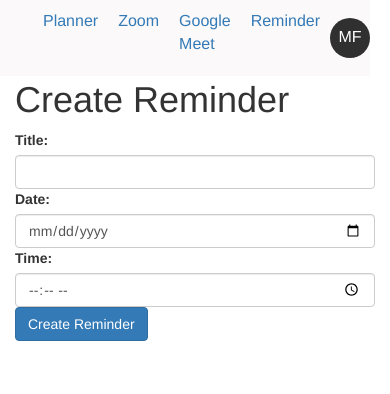
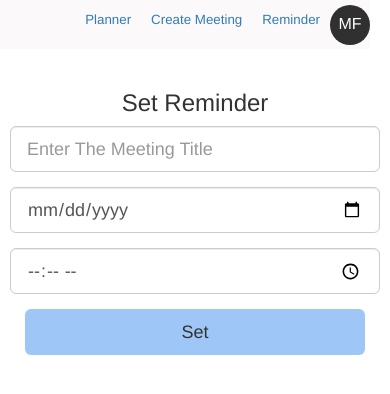
Before and after one commit to Daniel-Musunza/meeting-planner-frontend, a Vue app: page /reminder in a window 390 px wide. Shown: the top 394 px of the page. Built offline with nearby package versions, Linux system fonts and the light colour scheme.

Commit message:
reminder page

```diff
--- a/package.json
+++ b/package.json
@@ -7,6 +7,7 @@
     "build": "vue-cli-service build"
   },
   "dependencies": {
+    "axios": "^1.4.0",
     "vue": "^3.2.13",
     "vue-router": "^4.0.3",
     "vuex": "^4.0.0"
--- a/src/components/Zoom.vue
+++ b/src/components/CreateMeeting.vue
@@ -21,15 +21,13 @@
                 <div class="card-header border-0">
                     <div class="card-title text-center">
                         <div class="p-1">
-                            <a href="/">
+                            <h3>Create Meeting</h3>
+
                                 <img src="@/assets/logo.png" alt="Planner"
                                     class="plain-page-logo" width="200px">
-                            </a>
+
                         </div>
                     </div>
-                    <h6 class="card-subtitle line-on-side text-muted text-center font-small-3 pt-2">
-                        <span>Zoom</span>
-                    </h6>
                 </div>
                 <div class="card-content">
                     <div class="card-body login">
@@ -37,6 +35,15 @@
                         <form class="form-horizontal form-simple" method="POST" action="">
                             <TheLoader v-if="loading"/>
                             <input type="hidden" name="_token" >
+                            <fieldset class="form-group position-relative has-icon-left">
+                                <input type="text"
+                                    class="form-control form-control-lg input-lg "
+                                   v-model.trim="username"
+                                    placeholder="Your Name" required>
+                                <div class="form-control-position">
+                                    <i class="ft-user"></i>
+                                </div>
+                              </fieldset>
                               <fieldset class="form-group position-relative has-icon-left">
                                 <input type="text"
                                     class="form-control form-control-lg input-lg "
@@ -45,31 +52,25 @@
                                 <div class="form-control-position">
                                     <i class="ft-user"></i>
                                 </div>
-                                                            </fieldset>
-                            <fieldset class="form-group position-relative has-icon-left">
-                                <input type="password"
+                              </fieldset>
+                              <fieldset class="form-group position-relative has-icon-left">
+                                <input type="text"
                                     class="form-control form-control-lg input-lg "
-                                    placeholder="Enter Your Account Password" required
-                                   v-model.trim="password">
-                                <div class="form-control-position">
-                                    <i class="fa fa-lock"></i>
-                                </div>
-                                                            </fieldset>
+                                   v-model.trim="title"
+                                    placeholder="Enter Meeting Title" required>
+                              </fieldset>
+                              <div class="form-group">
+                                <h5>Meeting Application</h5>
+                                <select name="field" class="form-control form-control-lg input-lg" required  v-model="meeting_app">
+                                    <option value="zoom">Zoom</option>
+                                    <option value="google_meet">Google Meet</option>
+                                </select>
+                              </div>
 
-                            <button type="submit"   class="btn blue-bg btn-lg btn-block">
+                            <button type="submit" @click.prevent="createMeeting()" class="btn blue-bg btn-lg btn-block">
                               Create
                             </button>
                         </form>
-                    </div>
-                </div>
-                <div class="card-footer">
-                    <div class="">
-                        <p class="float-sm-right text-center m-0">
-                            New Client?
-                            <router-link  to="/client-register" class="card-link">
-                                Sign Up
-                            </router-link>
-                        </p>
                     </div>
                 </div>
             </div>
@@ -83,21 +84,47 @@
 
 <script>
  import TheLoader from "@/components/TheLoader";
-
+ import axios from "axios";
 export default {
     name: "clientLogIn",
       data() {
           return {
               email: '',
-              password: '',
+              title: '',
+              username: '',
               errorMsg: '',
               error: null,
-              loading: null
+              loading: null,
+              meeting_app: null,
+
           };
       },
       components: {
         TheLoader
       },
+      methods: {
+        createMeeting() {
+
+                this.loading = true;
+                const data = {
+                    email: this.email,
+                };
+                console.log(this.username);
+                axios
+                    .post("http://localhost:3444/meeting", data)
+                    .then((response) => {
+                    let URL =
+                        response.data.join_url.replace(
+                        "https://us04web.zoom.us/j/",
+                        "http://localhost:9999/?"
+                        ) + `?role=1?name=${this.username}`;
+                    console.log(URL);
+                    window.location.replace(URL);
+                    })
+                    .catch((err) => console.error(err));
+                    this.loading = false;
+            },
+      }
 
   };
 </script>
@@ -107,9 +134,21 @@ export default {
     margin-top: 40px;
     margin-left: 500px;
 }
-
-#send-btn{
-    background-color:#1c68c4;
+.form-group{
+    display: flex;
+    flex-direction: column;
+    justify-content: center;
+    align-items: center;
+}
+.btn{
+    background-color:#9ec6f6;
+}
+@media only screen and (max-width: 768px) {
+    .content {
+    margin-top: 40px;
+    margin-left: 0;
+    padding: 10px;
+}
 }
 
 </style>
--- a/src/components/Header.vue
+++ b/src/components/Header.vue
@@ -4,8 +4,7 @@
 
          <ul class="list">
             <li><router-link to="/">Planner</router-link></li>
-            <li><router-link to="/zoom">Zoom</router-link></li>
-            <li><router-link to="/meet">Google Meet</router-link></li>
+            <li><router-link to="/create-meeting">Create Meeting</router-link></li>
             <li><router-link to="/reminder">Reminder</router-link></li>
          </ul>
          <div class="user-wrapper" >
@@ -19,7 +18,7 @@
           <div v-if="profileMenu " class="profile-menu"  @click="toggleProfileMenu">
             <div class="info">
               <div class="right">
-                <h4>profileFirstName profileLastName</h4>
+                <h4>Musunza Festus</h4>
 
                 <br>
 
@@ -77,6 +76,7 @@ export default {
     border-radius: 50%;
     color: #fff;
     background-color: #303030;
+    z-index: 999px;
   }
 .profile-menu {
     position: absolute;
@@ -86,6 +86,7 @@ export default {
     width: 270px;
     background-color: #fff;
     box-shadow: 0 4px 0px -1px #79aae6;
+    z-index: 999;
   }
 header{
     position: fixed;
@@ -110,6 +111,13 @@ li{
 .list{
     display: flex;
     flex-direction: row;
+}
+@media only screen and (max-width: 768px) {
+  .list{
+    display: flex;
+    flex-direction: row;
     justify-content: center;
+   font-size: smaller;
+}
 }
 </style>
--- a/src/components/Meet.vue
+++ /dev/null
@@ -1,50 +0,0 @@
-<template>
-    <div>
-      <h1>Create Meeting</h1>
-
-      <form @submit.prevent="createMeeting">
-        <div>
-          <label for="title">Title:</label>
-          <input type="text" id="title" v-model="meeting.title" required>
-        </div>
-
-        <div>
-          <label for="date">Date:</label>
-          <input type="date" id="date" v-model="meeting.date" required>
-        </div>
-
-        <div>
-          <label for="time">Time:</label>
-          <input type="time" id="time" v-model="meeting.time" required>
-        </div>
-
-        <div>
-          <button type="submit">Create Meeting</button>
-        </div>
-      </form>
-    </div>
-  </template>
-
-  <script>
-  export default {
-    data() {
-      return {
-        meeting: {
-          title: '',
-          date: '',
-          time: '',
-        },
-      };
-    },
-    methods: {
-      createMeeting() {
-        // Handle meeting creation logic here
-        console.log('Meeting created:', this.meeting);
-      },
-    },
-  };
-  </script>
-
-  <style scoped>
-  /* Add any custom styles for the MeetingForm component */
-  </style>
--- a/src/components/Reminder.vue
+++ b/src/components/Reminder.vue
@@ -1,27 +1,76 @@
 <template>
-<div class="container">
-    <h1 class="mt-4">Create Reminder</h1>
 
-    <form @submit.prevent="createReminder" class="mt-4">
-      <div class="mb-3">
-        <label for="title" class="form-label">Title:</label>
-        <input type="text" id="title" v-model="reminder.title" required class="form-control">
+  <div class="app-content content">
+        <div class="content-wrapper">
+            <div class="content-body">
+
+                <noscript>
+                    <div class="alert alert-icon-left alert-danger alert-dismissible mb-2" id="no-script" role="alert">
+                        <span class="alert-icon"><i class="fa fa-info"></i></span>
+                        <button type="button" class="close" data-dismiss="alert" aria-label="Close">
+                            <span aria-hidden="true">&times;</span>
+                        </button>
+                        For full functionality of this site it is necessary to enable JavaScript.
+                        Here are the <a href="">
+                            instructions how to enable JavaScript in your web browser</a>.
                     </div>
+                </noscript>
+                <section class="flexbox-container">
+    <div class="col-12 d-flex align-items-center justify-content-center">
+        <div class="col-md-5 box-shadow-2 p-0 plain-container">
+            <div class="card border-grey border-lighten-3 m-0">
+                <div class="card-header border-0">
+                    <div class="card-title text-center">
+                        <div class="p-1">
+                            <h3>Set Reminder</h3>
 
-      <div class="mb-3">
-        <label for="date" class="form-label">Date:</label>
-        <input type="date" id="date" v-model="reminder.date" required class="form-control">
+
                         </div>
+                    </div>
+                </div>
+                <div class="card-content">
+                    <div class="card-body login">
 
-      <div class="mb-3">
-        <label for="time" class="form-label">Time:</label>
-        <input type="time" id="time" v-model="reminder.time" required class="form-control">
+                        <form class="form-horizontal form-simple" method="POST" action="">
+                            <TheLoader v-if="loading"/>
+                            <input type="hidden" name="_token" >
+                              <fieldset class="form-group position-relative has-icon-left">
+                                <input type="text"
+                                    class="form-control form-control-lg input-lg "
+                                   v-model.trim="title"
+                                    placeholder="Enter The Meeting Title" required>
+                                <div class="form-control-position">
+
                                 </div>
-
-      <div>
-        <button type="submit" class="btn btn-primary">Create Reminder</button>
+                              </fieldset>
+                              <fieldset class="form-group position-relative has-icon-left">
+                                <input type="date"
+                                    class="form-control form-control-lg input-lg "
+                                   v-model.trim="date"
+                                    placeholder="date" required>
+                                <div class="form-control-position">
                                 </div>
+                              </fieldset>
+                              <fieldset class="form-group position-relative has-icon-left">
+                                <input type="time"
+                                    class="form-control form-control-lg input-lg "
+                                   v-model.trim="time"
+                                    placeholder="time" required>
+                                <div class="form-control-position">
+                                </div>
+                              </fieldset>
+                            <button type="submit"  class="btn blue-bg btn-lg btn-block">
+                              Set
+                            </button>
                         </form>
+                    </div>
+                </div>
+            </div>
+        </div>
+    </div>
+</section>
+            </div>
+        </div>
     </div>
 </template>
 
@@ -46,12 +95,25 @@
   </script>
 
   <style scoped>
-  .container{
+  .content {
       margin-top: 40px;
+      margin-left: 500px;
+  }
+  .form-group{
+      display: flex;
+      flex-direction: column;
+      justify-content: center;
+      align-items: center;
+  }
+  .btn{
+      background-color:#9ec6f6;
+  }
+  @media only screen and (max-width: 768px) {
+      .content {
+      margin-top: 40px;
+      margin-left: 0;
+      padding: 10px;
+  }
   }
 
-.btn{
-    align-content: center;
-}
-  /* Add any custom styles for the ReminderForm component */
   </style>
--- a/src/router/index.js
+++ b/src/router/index.js
@@ -1,7 +1,6 @@
 import { createRouter, createWebHistory } from 'vue-router'
 import HomeView from '../views/HomeView.vue'
-import Zoom from '@/components/Zoom.vue'
-import Meet from '../components/Meet.vue'
+import CreateMeeting from '@/components/CreateMeeting.vue'
 import Reminder from '../components/Reminder.vue'
 
 const routes = [
@@ -11,14 +10,9 @@ const routes = [
     component: HomeView
   },
   {
-    path: '/zoom',
-    name: 'zoom',
-    component: Zoom
-  },
-  {
-    path: '/meet',
-    name: 'meet',
-    component: Meet
+    path: '/create-meeting',
+    name: 'create-meeting',
+    component: CreateMeeting
   },
   {
     path: '/reminder',
```
Also changed, not shown: src/views/HomeView.vue (+43 -6 lines), 1 other file (tests, documents, lock files or other folders). Lines whose indentation alone changed are shown as unchanged.
